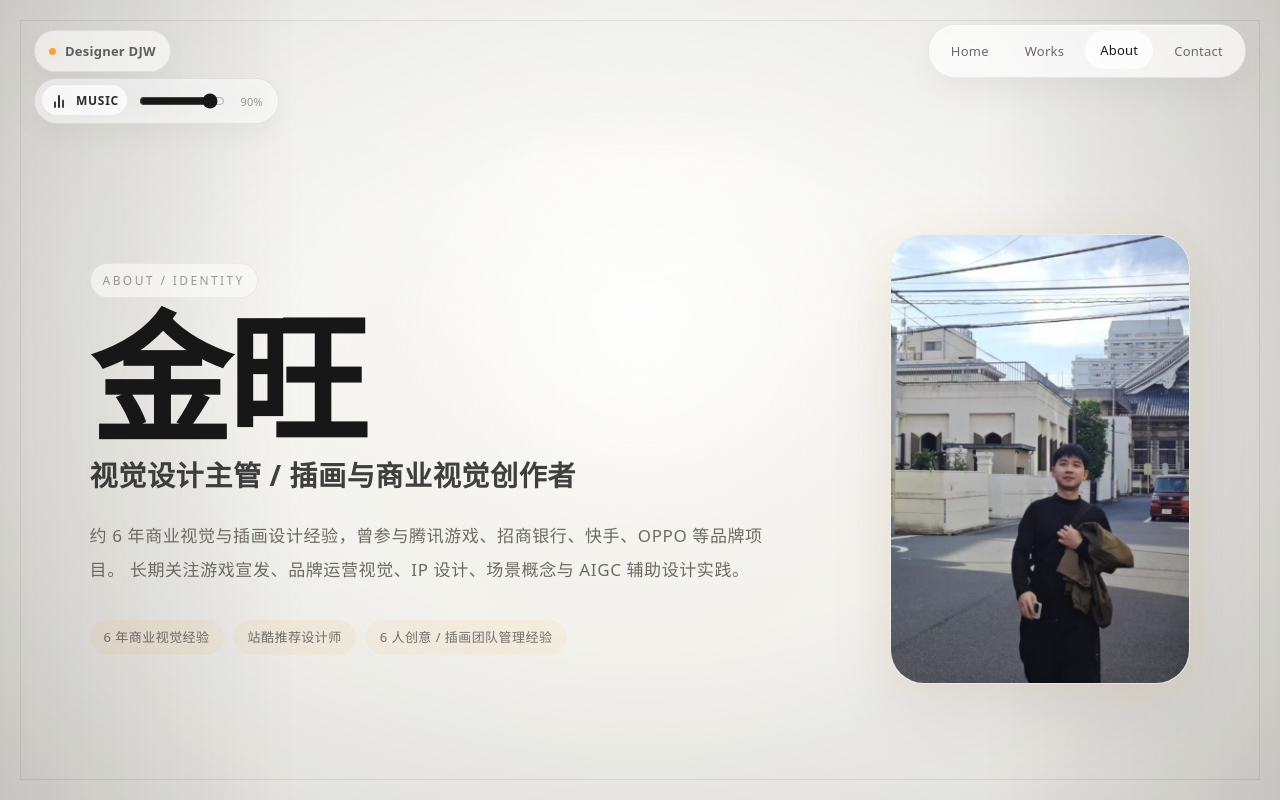
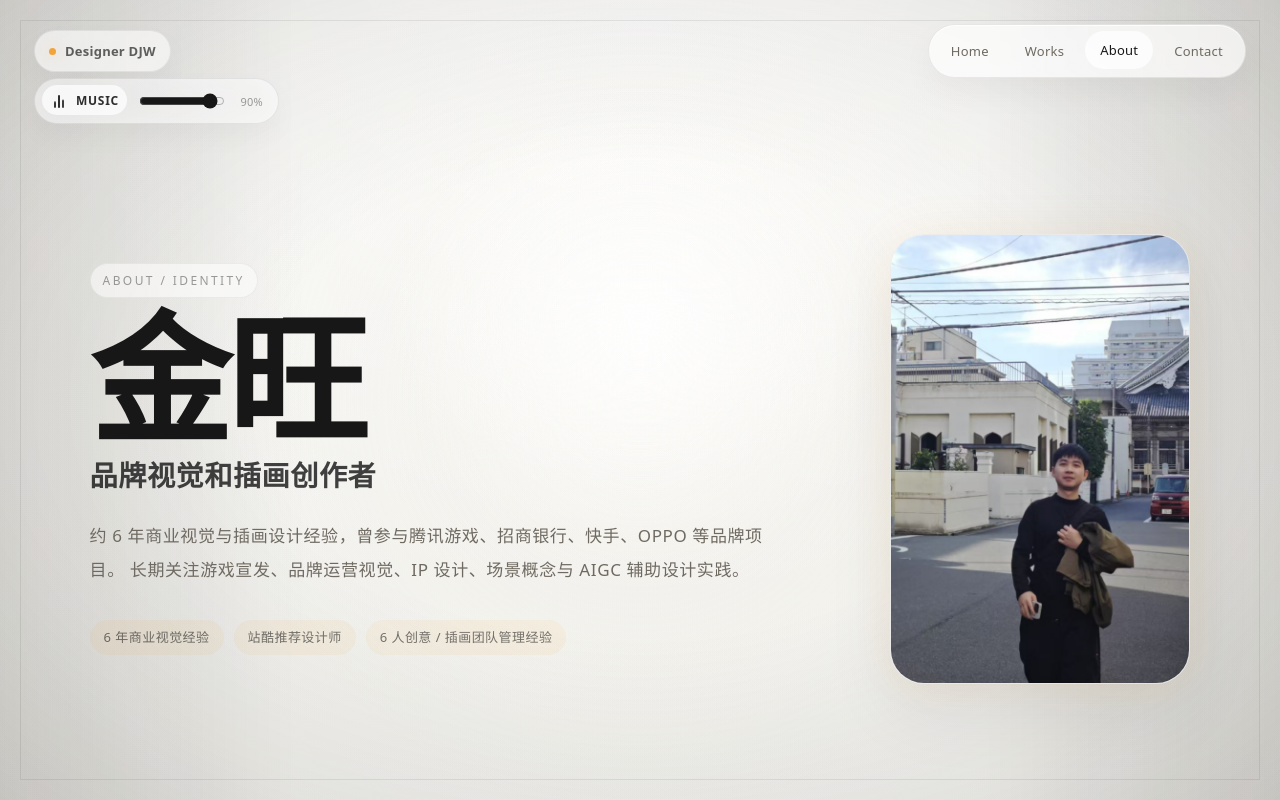
Before and after one commit to a513913605-tech/DJW-space, a plain HTML site: page about.html in a window 1280 px wide. Shown: the top 800 px of the page. Drawn offline with Linux system fonts and the light colour scheme.

Commit message:
update website

```diff
--- a/about.html
+++ b/about.html
@@ -556,7 +556,7 @@
           <div class="hero__title">
             <div class="eyebrow">About / Identity</div>
             <h1>金旺</h1>
-            <p class="identity">视觉设计主管 / 插画与商业视觉创作者</p>
+            <p class="identity">品牌视觉和插画创作者</p>
           </div>
           <p class="lead">
             约 6 年商业视觉与插画设计经验，曾参与腾讯游戏、招商银行、快手、OPPO 等品牌项目。
```
